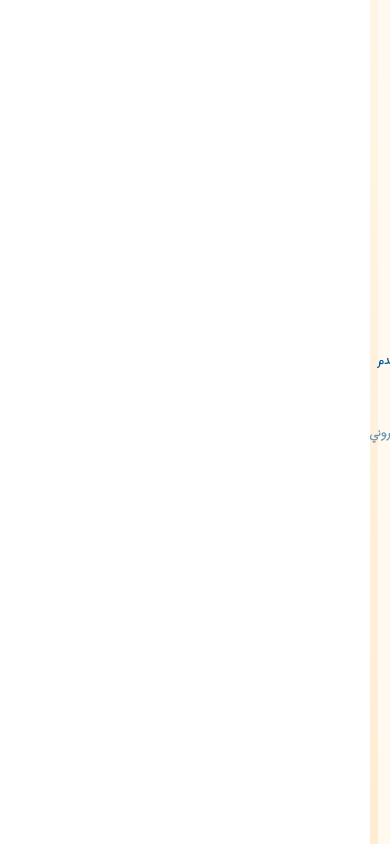
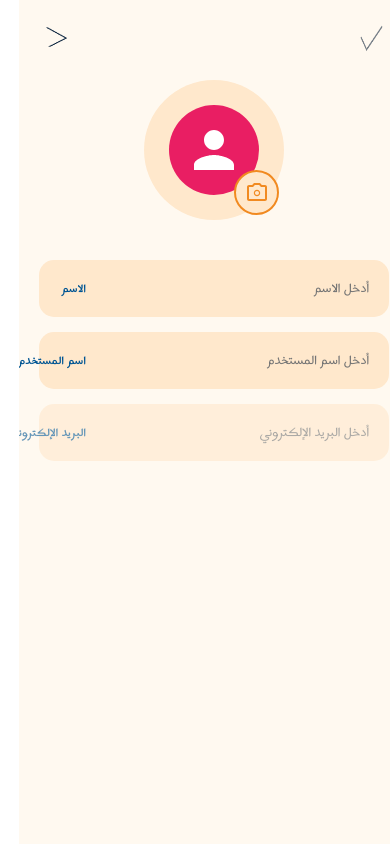
Before and after one commit to M7mod-hegazy/WESAL_SignLanguage, a React (Create React App) app in the folder frontend/: page /profile/edit in a window 390 px wide. Built offline with nearby package versions, Linux system fonts and the light colour scheme; no server answers; a web font is replaced by a local one.

Commit message:
FIX: EditProfilePage responsive width - match CommunityPage layout pattern

```diff
--- a/frontend/src/pages/EditProfilePage.js
+++ b/frontend/src/pages/EditProfilePage.js
@@ -145,19 +145,23 @@ const EditProfilePage = ({ onBack, onSave }) => {
   return (
     <div style={{
       minHeight: '100vh',
-      background: '#FFF9F0',
-      fontFamily: theme.typography.fonts.secondary,
-      direction: 'rtl',
+      background: '#F5F5F0',
       display: 'flex',
       justifyContent: 'center',
-      alignItems: 'flex-start'
+      alignItems: 'center'
     }}>
       <div style={{
         width: '100%',
+        height: '100vh',
+        background: '#FFF9F0',
+        display: 'flex',
+        flexDirection: 'column',
+        direction: 'rtl',
+        fontFamily: theme.typography.fonts.secondary,
+        position: 'relative',
+        overflow: 'auto',
+        boxShadow: 'rgba(0, 0, 0, 0.1) 0px 0px 20px',
         maxWidth: '480px',
-        minHeight: '100vh',
-        background: '#FFF9F0',
-        position: 'relative',
         padding: '20px'
       }}>
         {/* Back Button */}
```
